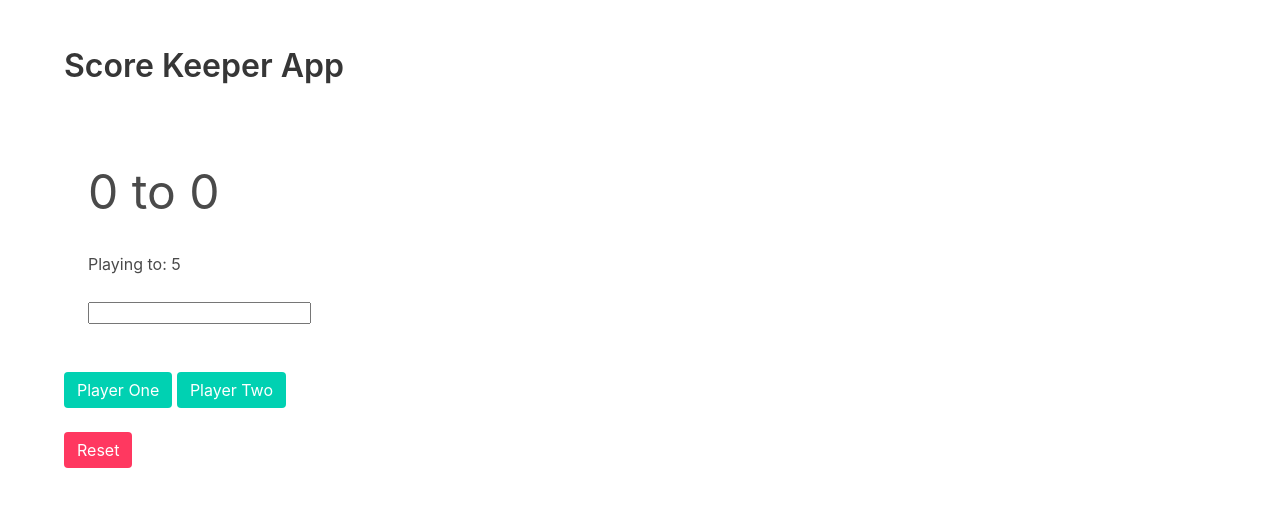
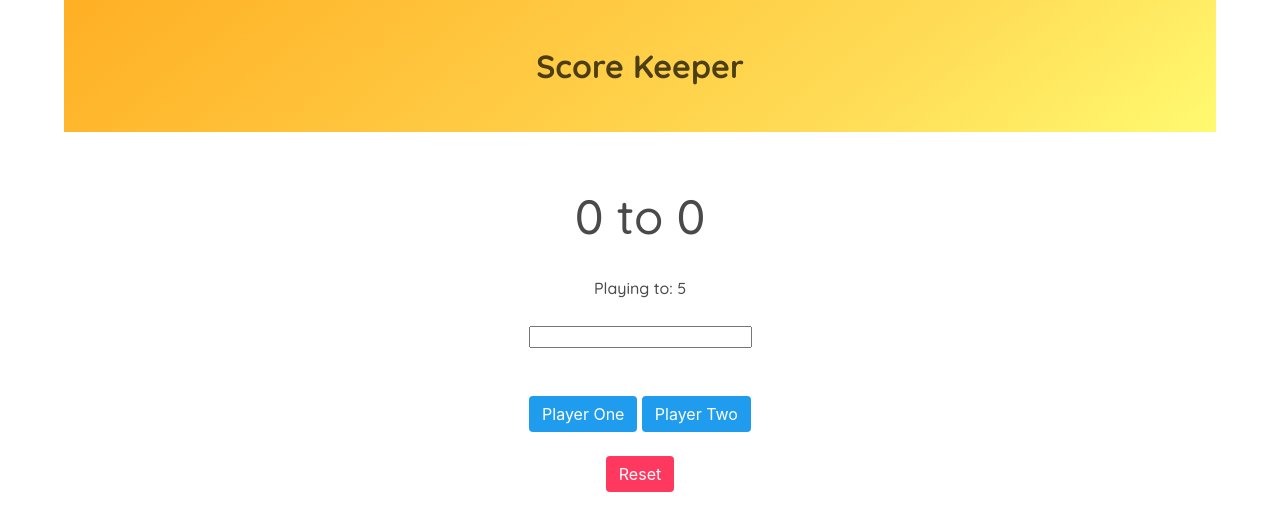
Before and after one commit to JerylDEv/My-Web-Development-Projects, a plain HTML site: page Score-Keeper-App/score-keeper-app.html in a window 1280 px wide. Drawn offline with nearby package versions, Linux system fonts and the light colour scheme.

Commit message:
Applied Bulma CSS.

```diff
--- a/Score-Keeper-App/main.js
+++ b/Score-Keeper-App/main.js
@@ -15,7 +15,6 @@ var p1ScoreButton = document.querySelector('#player-1-add-score');
 p1ScoreButton.addEventListener('click', function() {
     if (!gameOver) {
         p1Score++;
-        console.log(p1Score, winningScore);
         if (p1Score === winningScore) {
             p1ScoreTally.classList.add('winner');
             gameOver = true;
@@ -41,6 +40,7 @@ resetButton.addEventListener('click', function() {
     reset();
 });
 
+// Changes the value of the "Playing to: " section
 numInput.addEventListener('change', function() {
     if (this.value < 0) {
         this.value = '0';
@@ -53,7 +53,8 @@ numInput.addEventListener('change', function() {
 /**
  * Reset Function
  * Resets the Scores and Winning Score Input.
- * Also sets the gameOver = False;
+ * Also sets the gameOver = False so that
+ * we could run all the code again.
  * @return {void}
  */
 function reset() {
--- a/Score-Keeper-App/score-keeper-app.html
+++ b/Score-Keeper-App/score-keeper-app.html
@@ -8,39 +8,49 @@
     <link rel="stylesheet" href="https://cdnjs.cloudflare.com/ajax/libs/bulma/0.7.1/css/bulma.min.css">
     <script defer src="https://use.fontawesome.com/releases/v5.1.0/js/all.js"></script>
     <link rel="stylesheet" href="style.css">
+    <link href="https://fonts.googleapis.com/css?family=Quicksand:500,700" rel="stylesheet">
 </head>
 
 <body>
-    <section class="section">
-        <div class="container">
-            <h1 class="title">Score Keeper App</h1>
-            <section class="section">
+    <section class="container">
+
+        <section class="hero is-info is-warning is-bold">
+            <div class="hero-body is-centered">
+                <h1 class="title center-element">Score Keeper</h1>
+            </div>
+        </section>
+
+        <section class="section center-element">
             <h1 class="is-size-1 content">
                 <span id="player-1-score-display">0</span> to
                 <span id="player-2-score-display">0</span>
             </h1>
             <p class="content">
-                    Playing to: <span id="number-of-play">5</span>
+                Playing to:
+                <span id="number-of-play">5</span>
             </p>
             <p class="content">
                 <input type="number" id="play-to-number" min="0">
             </p>
         </section>
-            <p class="content">
-                <button class="is-primary button" id="player-1-add-score">
+
+        <p class="content center-element">
+            <button class="is-info button" id="player-1-add-score">
                 Player One
             </button>
-                <button class="is-primary button" id="player-2-add-score">
+            <button class="is-info button" id="player-2-add-score">
                 Player Two
             </button>
         </p>
-            <p class="content">
+
+        <p class="content center-element">
             <button class="is-danger button" id="reset-score">
                 Reset
             </button>
         </p>
-        </div>
+
     </section>
+
     <script type="text/javascript" src="main.js"></script>
 </body>
 
--- a/Score-Keeper-App/style.css
+++ b/Score-Keeper-App/style.css
@@ -1,3 +1,13 @@
+body {
+    font-family: 'Quicksand', sans-serif;
+}
+
+.center-element {
+    margin: auto;
+    text-align: center;
+}
+
 .winner {
     color: green;
+    font-style: bold;
 }
```
Lines whose indentation alone changed are shown as unchanged.
